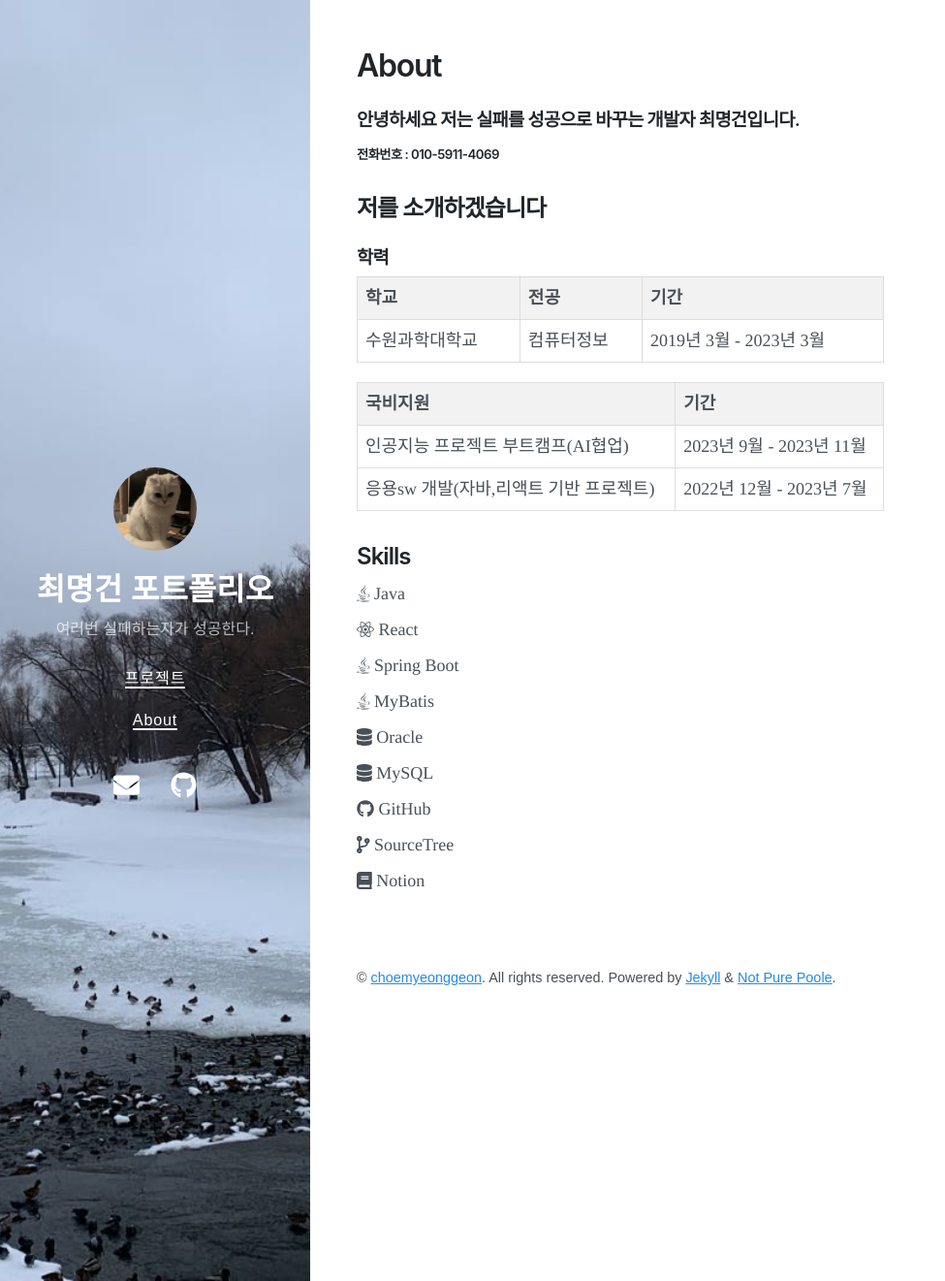
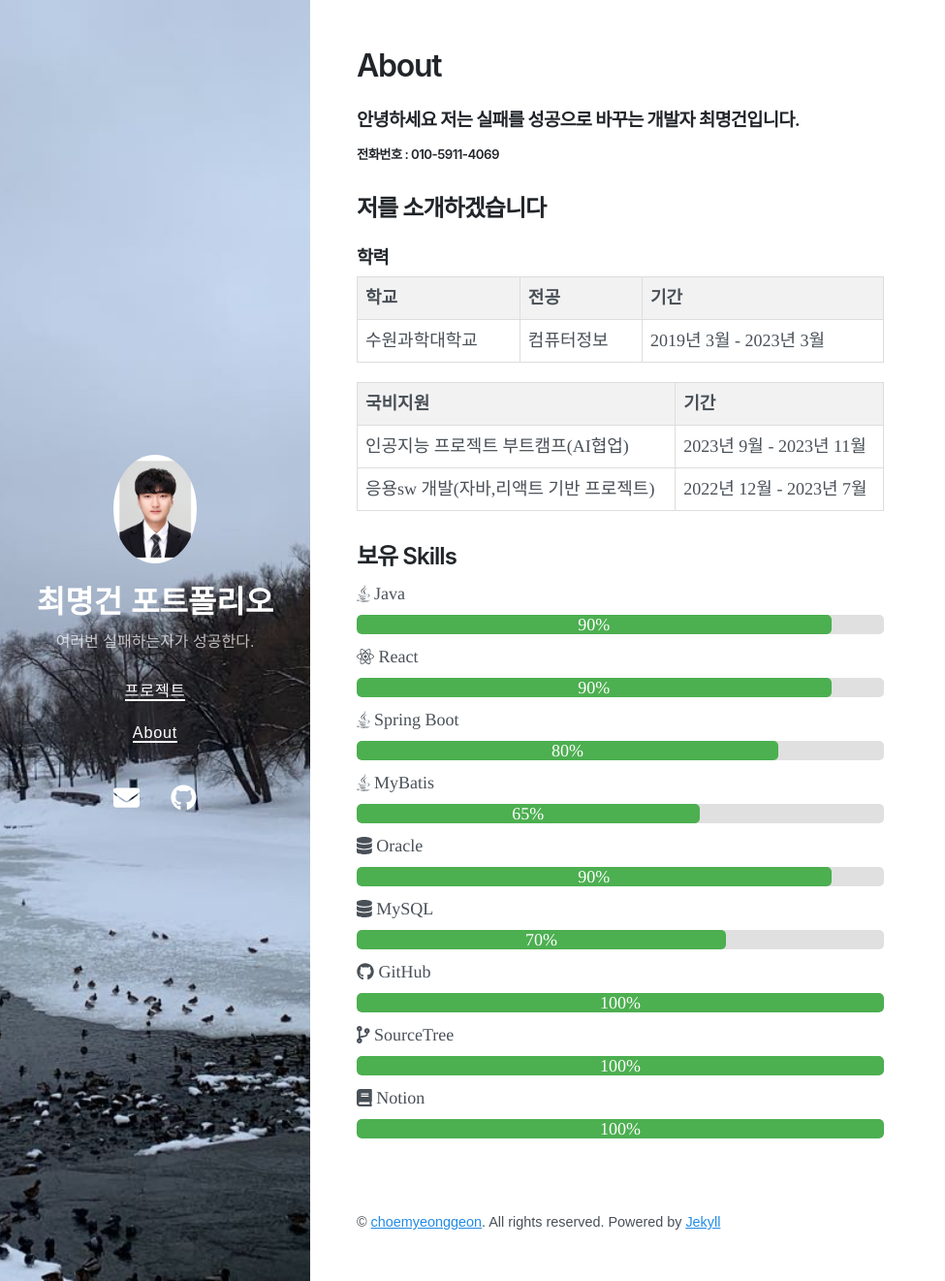
Before and after one commit to choemyeonggeon/choemyeonggeon.github.io, a Jekyll site: the page built from about.md, in a window 1280 px wide and 1321 px high. Shown: the whole window at 97% size, without its empty margins (0-975 px from the left). Built offline with Jekyll 4.4.1, drawn with Linux system fonts in a browser that asks for light colours; nearby versions of some CDN libraries.

Commit message:
5차 수정

```diff
--- a/_includes/content.html
+++ b/_includes/content.html
@@ -10,7 +10,6 @@
     &copy; {% if site.author %}<a href="{{ site.author.url }}"
       >{{ site.author.name }}</a
     >{% endif %}. All rights reserved. Powered by
-    <a href="https://jekyllrb.com/">Jekyll</a> &
-    <a href="https://github.com/vszhub/not-pure-poole">Not Pure Poole</a>.
+    <a href="https://jekyllrb.com/">Jekyll</a>
   </small>
 </footer>
--- a/about.md
+++ b/about.md
@@ -6,26 +6,24 @@ title: About
 <h3>안녕하세요 저는 실패를 성공으로 바꾸는 개발자 최명건입니다.</h3>
 <h5>전화번호 : 010-5911-4069</h5>
 <style>
-        table {
-            width: 100%;
-            border-collapse: collapse;
-            margin-bottom: 20px;
-        }
-        th, td {
-            border: 1px solid #dddddd;
-            text-align: left;
-            padding: 8px;
-        }
-        th {
-            background-color: #f2f2f2;
-        }
-    </style>
+    table {
+        width: 100%;
+        border-collapse: collapse;
+        margin-bottom: 20px;
+    }
+    th, td {
+        border: 1px solid #dddddd;
+        text-align: left;
+        padding: 8px;
+    }
+    th {
+        background-color: #f2f2f2;
+    }
+</style>
 <body>
     <h2>저를 소개하겠습니다</h2>
-
     <h3>학력</h3>
-
-   <table>
+    <table>
         <tr>
             <th>학교</th>
             <th>전공</th>
@@ -37,23 +35,21 @@ title: About
             <td>2019년 3월 - 2023년 3월</td>
         </tr>
     </table>
-
- <table>
+    <table>
         <tr>
             <th>국비지원</th>
             <th>기간</th>
         </tr>
-             <tr>
+        <tr>
             <td>인공지능 프로젝트 부트캠프(AI협업)</td>
             <td>2023년 9월 - 2023년 11월</td>
         </tr>
-         <tr>
+        <tr>
             <td>응용sw 개발(자바,리액트 기반 프로젝트)</td>
             <td>2022년 12월 - 2023년 7월</td>
         </tr>
     </table>
-
- <style>
+    <style>
         h2 {
             margin-bottom: 10px;
         }
@@ -67,20 +63,70 @@ title: About
         .skills i {
             margin-right: 10px;
         }
+        .progress-bar {
+            width: 100%;
+            background-color: #e0e0e0;
+            border-radius: 5px;
+            overflow: hidden;
+            margin: 8px 0;
+        }
+        .progress {
+            height: 20px;
+            border-radius: 5px;
+            background-color: #4caf50;
+            color: #ffffff;
+            text-align: center;
+            line-height: 20px;
+        }
     </style>
-
-<body>
-    <h2>Skills</h2>
-
- <ul class="skills">
-        <li><i class="fab fa-java"></i> Java</li>
-        <li><i class="fab fa-react"></i> React</li>
-        <li><i class="fab fa-java"></i> Spring Boot</li>
-        <li><i class="fab fa-java"></i> MyBatis</li>
-        <li><i class="fas fa-database"></i> Oracle</li>
-        <li><i class="fas fa-database"></i> MySQL</li>
-        <li><i class="fab fa-github"></i> GitHub</li>
-        <li><i class="fas fa-code-branch"></i> SourceTree</li>
-        <li><i class="fas fa-book"></i> Notion</li>
-    </ul>
+    <body>
+        <h2>보유 Skills</h2>
+        <ul class="skills">
+            <li><i class="fab fa-java"></i> Java
+                <div class="progress-bar">
+                    <div class="progress" style="width: 90%;">90%</div>
+                </div>
+            </li>
+            <li><i class="fab fa-react"></i> React
+                <div class="progress-bar">
+                    <div class="progress" style="width: 90%;">90%</div>
+                </div>
+            </li>
+            <li><i class="fab fa-java"></i> Spring Boot
+                <div class="progress-bar">
+                    <div class="progress" style="width: 80%;">80%</div>
+                </div>
+            </li>
+            <li><i class="fab fa-java"></i> MyBatis
+                <div class="progress-bar">
+                    <div class="progress" style="width: 65%;">65%</div>
+                </div>
+            </li>
+            <li><i class="fas fa-database"></i> Oracle
+                <div class="progress-bar">
+                    <div class="progress" style="width: 90%;">90%</div>
+                </div>
+            </li>
+            <li><i class="fas fa-database"></i> MySQL
+                <div class="progress-bar">
+                    <div class="progress" style="width: 70%;">70%</div>
+                </div>
+            </li>
+            <li><i class="fab fa-github"></i> GitHub
+                <div class="progress-bar">
+                    <div class="progress" style="width: 100%;">100%</div>
+                </div>
+            </li>
+            <li><i class="fas fa-code-branch"></i> SourceTree
+                <div class="progress-bar">
+                    <div class="progress" style="width: 100%;">100%</div>
+                </div>
+            </li>
+            <li><i class="fas fa-book"></i> Notion
+                <div class="progress-bar">
+                    <div class="progress" style="width: 100%;">100%</div>
+                </div>
+            </li>
+        </ul>
+    </body>
 </body>
```
Also changed, not shown: _posts/2020-09-29-welcome-to-not-pure-poole.md (+3 -3 lines), _posts/2020-10-02-testing-mathjax.md (+9 -6 lines), avatar.jpeg, img/mypage.png (added), img/project.png (renamed from img/프로젝트사진.png), img/리뷰작성.png (added), img/리뷰작성전.png (added), img/신청자목록.png (added), 8 other files.
